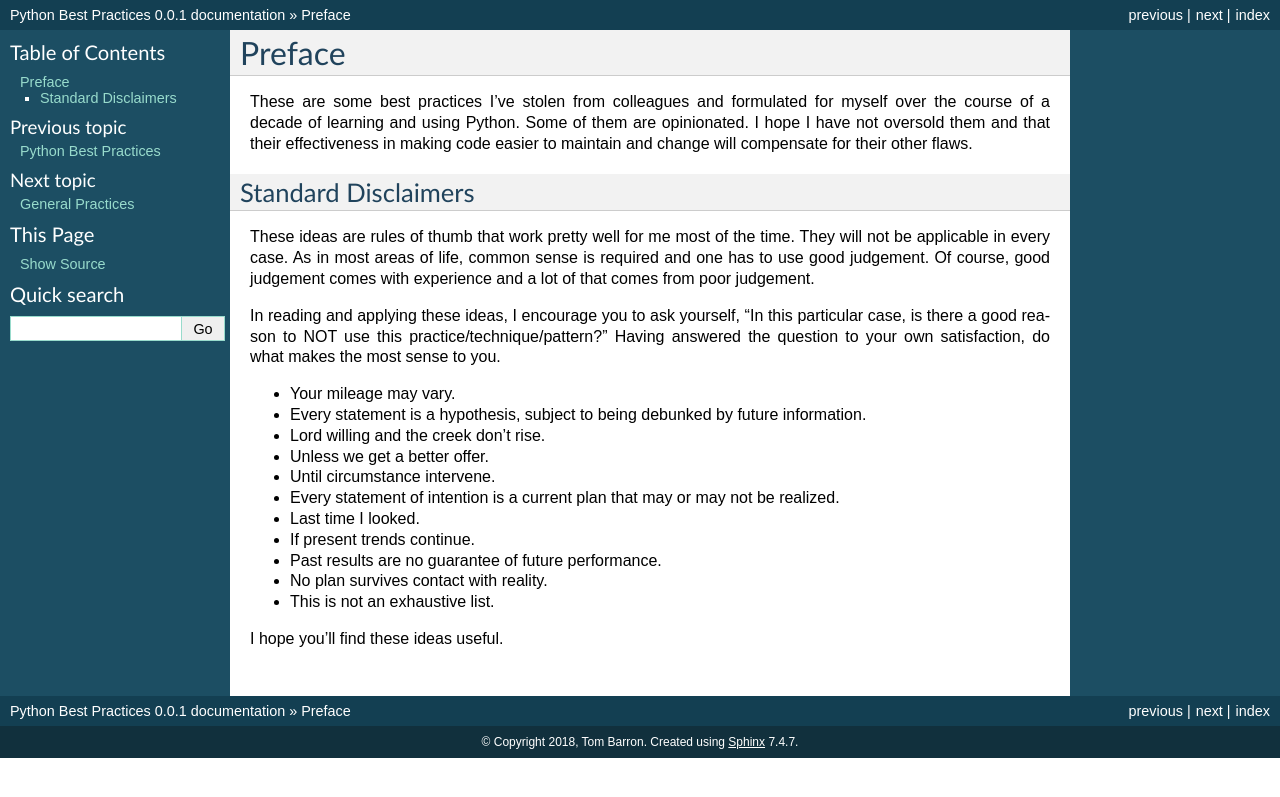
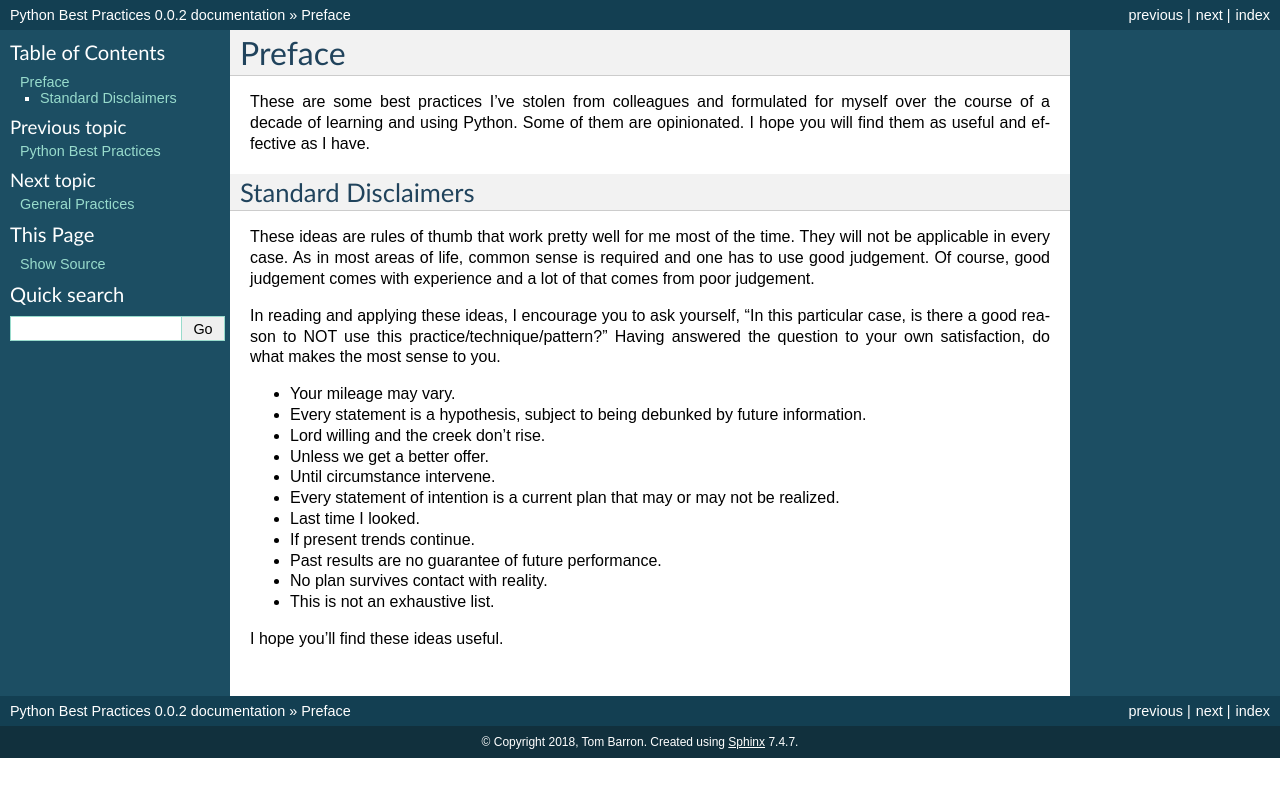
Before and after one commit to tbarron/PyBP, a Sphinx documentation site: the page built from docs/s-preface.txt, in a window 1280 px wide. Shown: the top 797 px of the page. Built offline with Sphinx 7.4.7, drawn with Linux system fonts in a browser that asks for light colours.

Commit message:
CT: Wordsmithing in s-preface.txt

```diff
--- a/docs/pybp_ver.py
+++ b/docs/pybp_ver.py
@@ -1 +1 @@
-_v = "0.0.1"
+_v = "0.0.2"
--- a/docs/s-preface.txt
+++ b/docs/s-preface.txt
@@ -3,9 +3,8 @@ Preface
 
 These are some best practices I've stolen from colleagues and formulated
 for myself over the course of a decade of learning and using Python. Some
-of them are opinionated. I hope I have not oversold them and that their
-effectiveness in making code easier to maintain and change will compensate
-for their other flaws.
+of them are opinionated. I hope you will find them as useful and effective
+as I have.
 
 Standard Disclaimers
 ~~~~~~~~~~~~~~~~~~~~~~~~~~~~~~~~~~~~~~~~~~~~~~~~~~~~~~~~~~~~
```
Also changed, not shown: CHANGELOG.md (+5 -0 lines).
